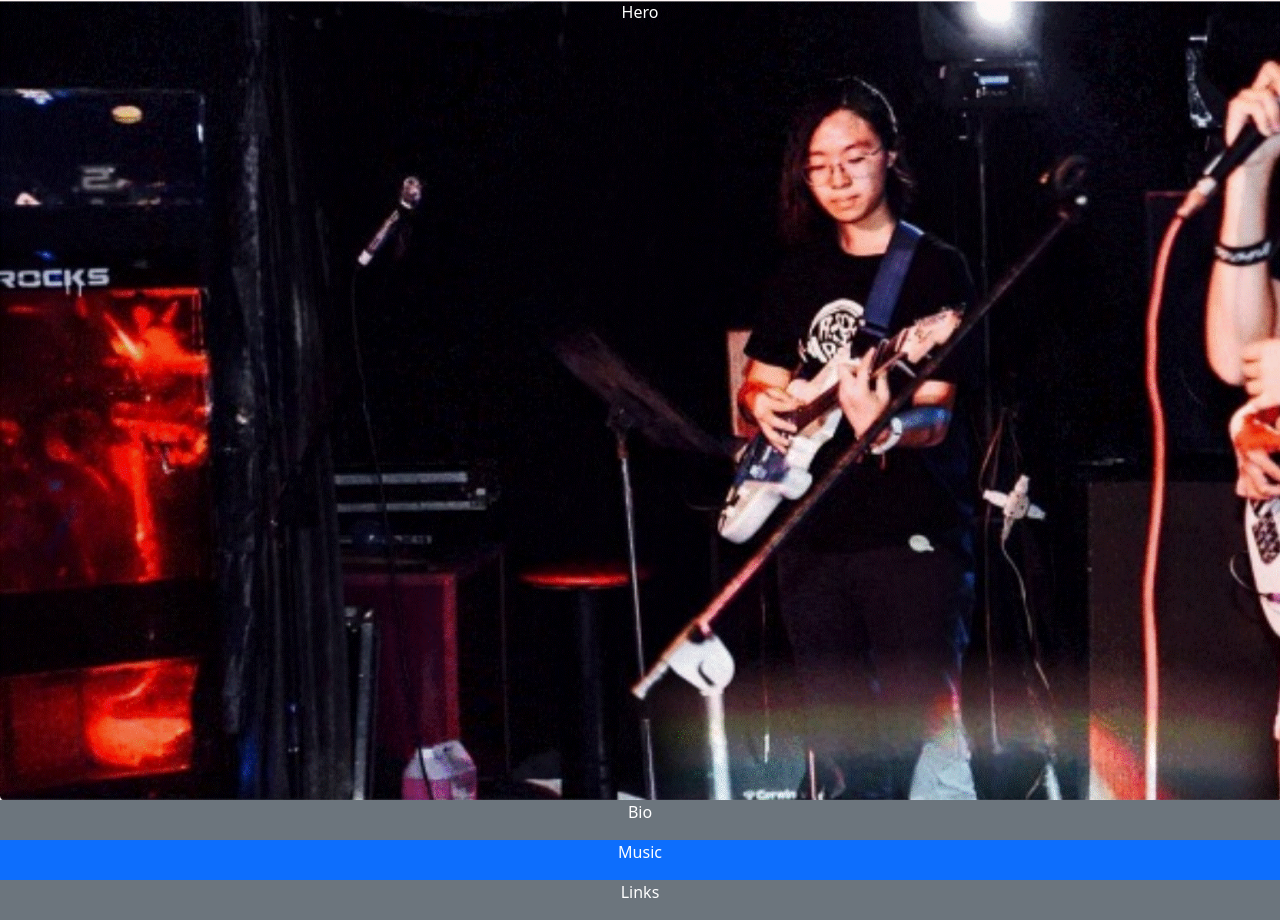
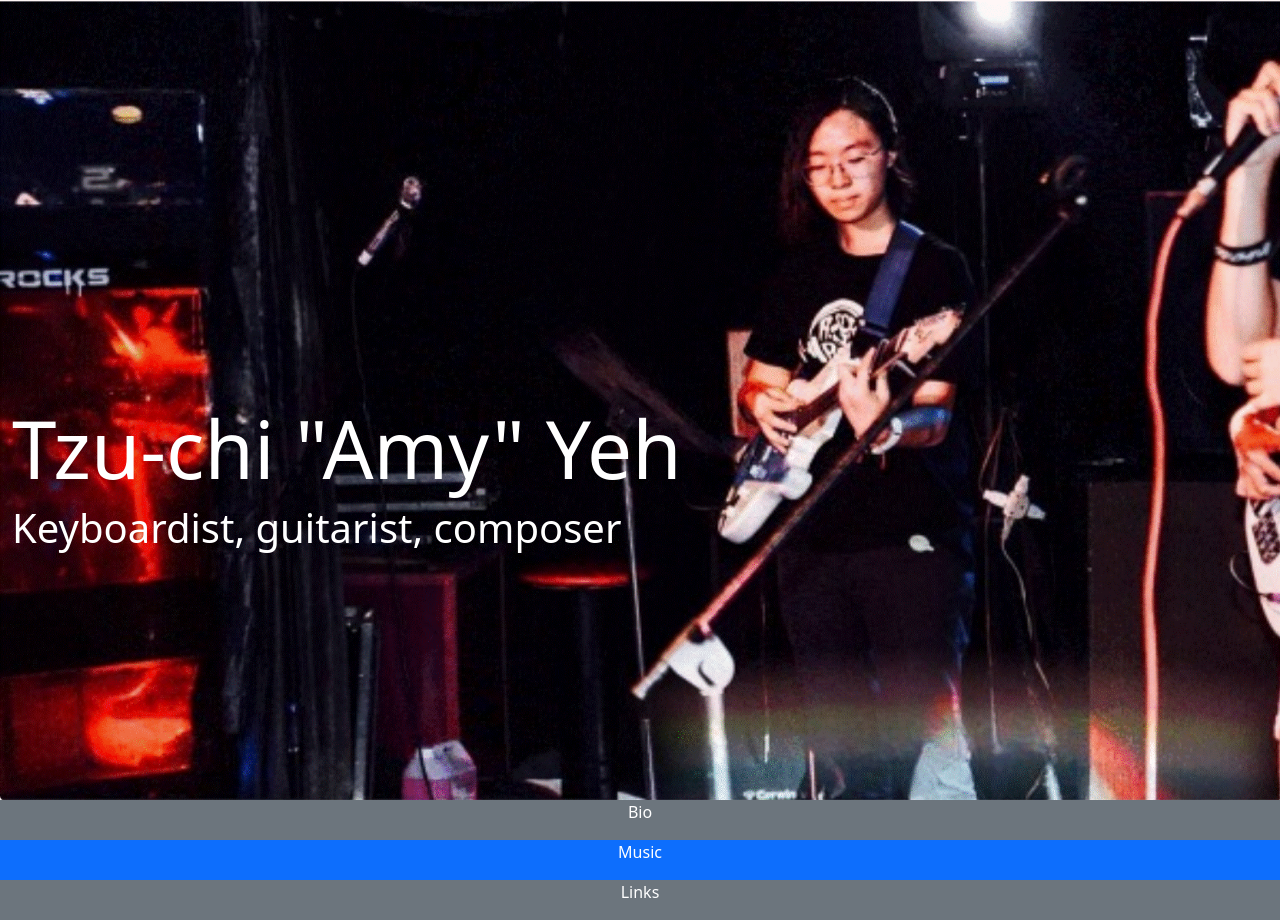
Before and after one commit to coleaniblett/amy-yeh-music, a React (Create React App) app: page / in a window 1280 px wide. Built offline with nearby package versions, Linux system fonts and the light colour scheme.

Commit message:
add hero text

```diff
--- a/src/components/Hero/Hero.tsx
+++ b/src/components/Hero/Hero.tsx
@@ -8,12 +8,17 @@ export const Hero = () => {
         backgroundImage: `url(${AmyGuitar})`,
         backgroundSize: "cover",
         backgroundPosition: "center",
-        backgroundRepeat: "no-repeat"
+        backgroundRepeat: "no-repeat",
       }}
     >
-      <p className="text-white text-center">
-        Hero
-      </p>
+      <div className="position-absolute top-50 text-white">
+        <h1 className="display-1">
+          Tzu-chi "Amy" Yeh
+        </h1>
+        <h3 className="display-6">
+          Keyboardist, guitarist, composer
+        </h3>
+      </div>
     </div>
   );
 }
```
